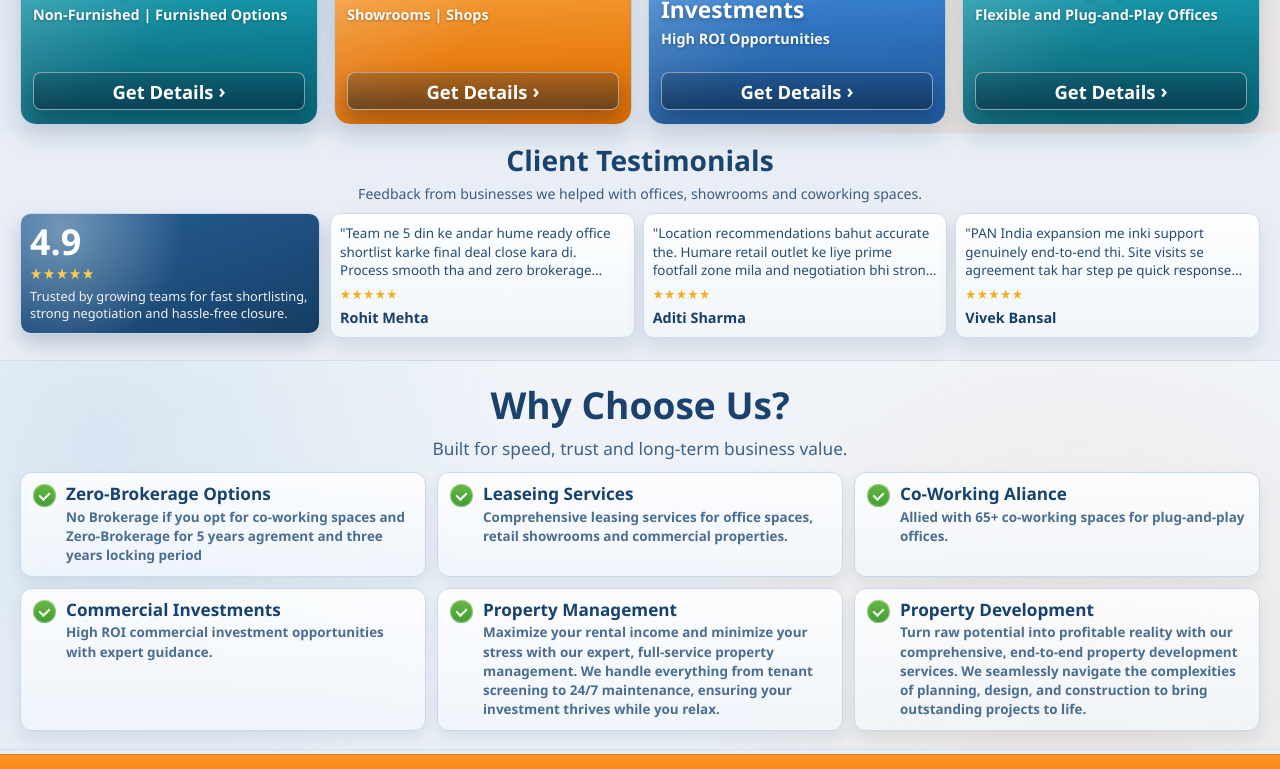
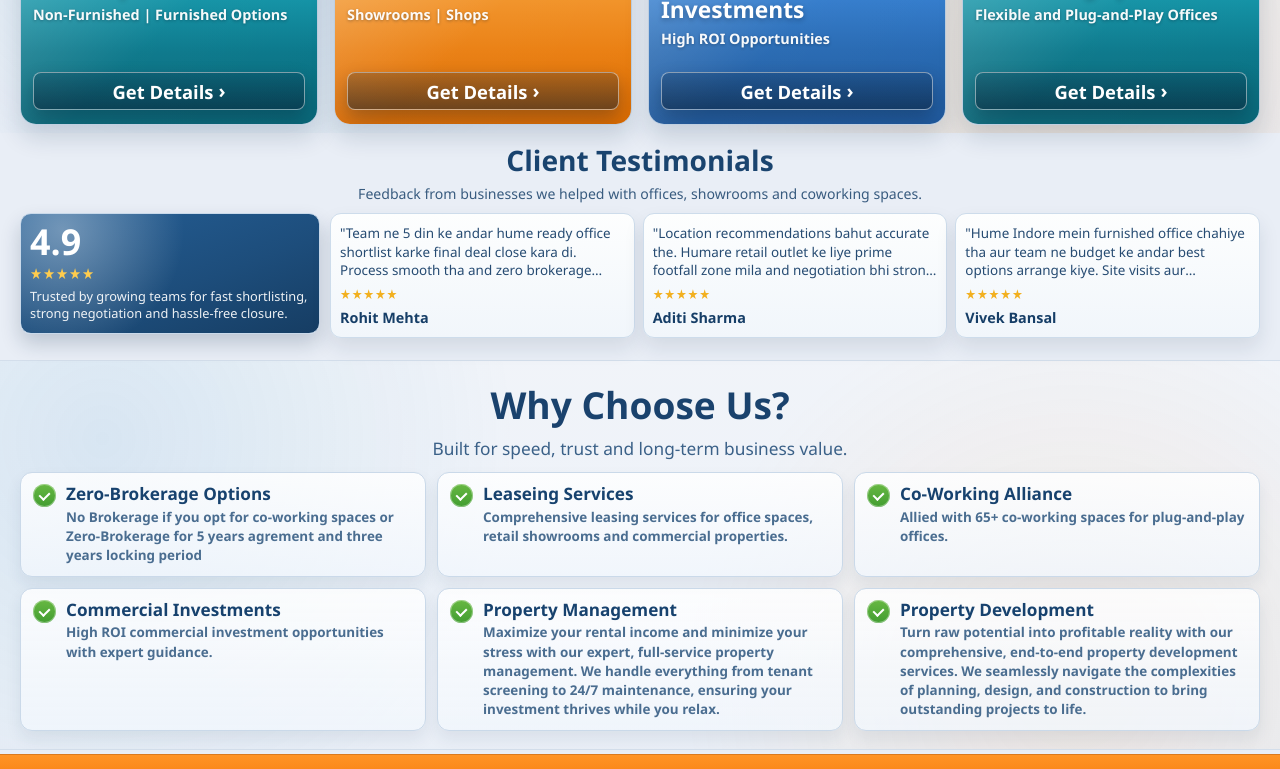
Before and after one commit to abhishekprajapat-hg/the-office-on-rent-web, a Next.js app: page / in a window 1280 px wide. Shown: the part 1156-1925 px from the top of the page. Built offline with nearby package versions, Linux system fonts and the light colour scheme.

Commit message:
Update Vivek Bansal testimonial

```diff
--- a/components/office-showcase.tsx
+++ b/components/office-showcase.tsx
@@ -85,14 +85,14 @@ const footerImage = "/footer.png";
 const whyPoints: WhyPoint[] = [
   {
     title: "Zero-Brokerage Options",
-    detail: "No Brokerage if you opt for co-working spaces and Zero-Brokerage for 5 years agrement and three years locking period"
+    detail: "No Brokerage if you opt for co-working spaces or Zero-Brokerage for 5 years agrement and three years locking period"
   },
   {
     title: "Leaseing Services",
     detail: "Comprehensive leasing services for office spaces, retail showrooms and commercial properties."
   },
   {
-    title: "Co-Working Aliance",
+    title: "Co-Working Alliance",
     detail: "Allied with 65+ co-working spaces for plug-and-play offices."
   },
   {
@@ -157,7 +157,7 @@ const testimonialCards: Testimonial[] = [
   {
     name: "Vivek Bansal",
     quote:
-      "PAN India expansion me inki support genuinely end-to-end thi. Site visits se agreement tak har step pe quick response mila.",
+      "Hume Indore mein furnished office chahiye tha aur team ne budget ke andar best options arrange kiye. Site visits aur paperwork dono bahut efficiently manage hua.",
     rating: 5
   }
 ];
@@ -379,7 +379,7 @@ export function OfficeShowcase() {
               <span className={styles.wordSlash}> / </span>
               <span className={styles.wordOrange}>Coworking Space</span> in Indore
             </h1>
-            <p>Fully Furnished | Non-Furnished |Investment Options</p>
+            <p>Fully Furnished | Non-Furnished | Investment Options</p>
           </div>
 
           <div className={styles.statsRow}>
@@ -466,9 +466,7 @@ export function OfficeShowcase() {
                   City
                 </option>
                 <option>Indore</option>
-                <option>Bhopal</option>
-                <option>Pune</option>
-                <option>Delhi NCR</option>
+
               </select>
               <button type="submit">Get Free Consultation</button>
             </form>
```
